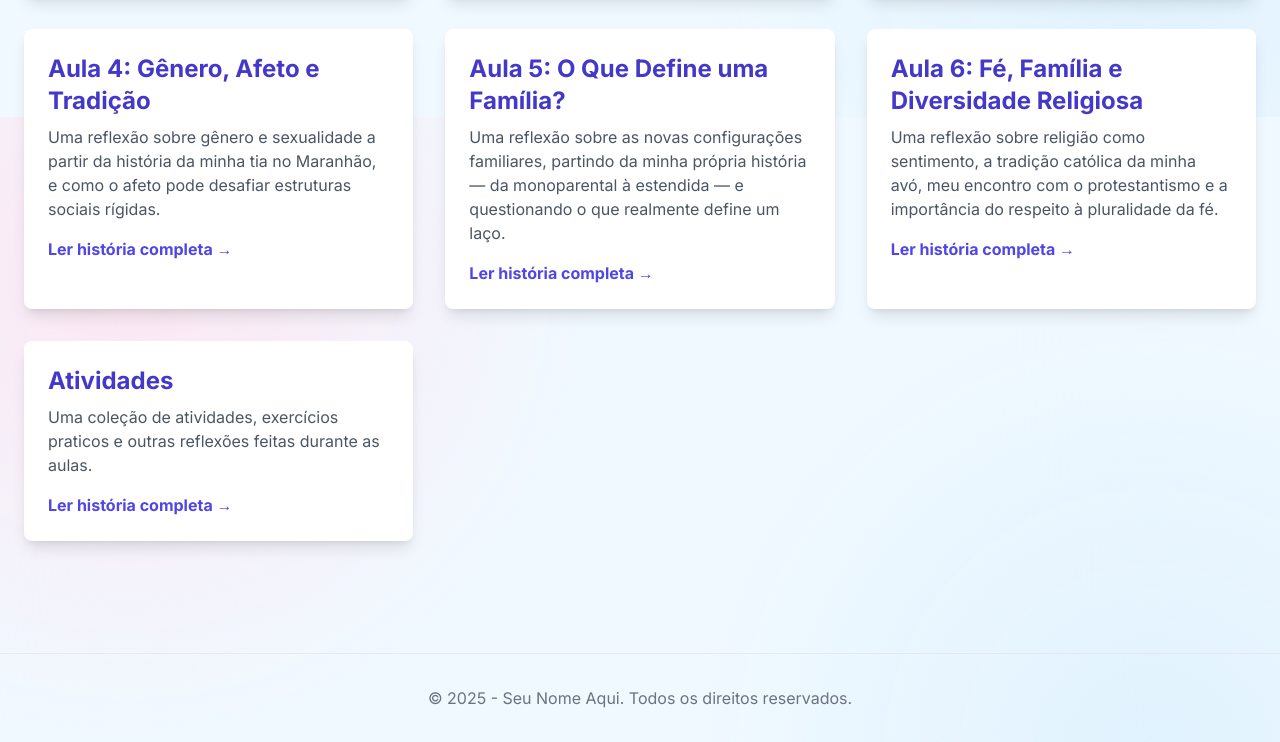
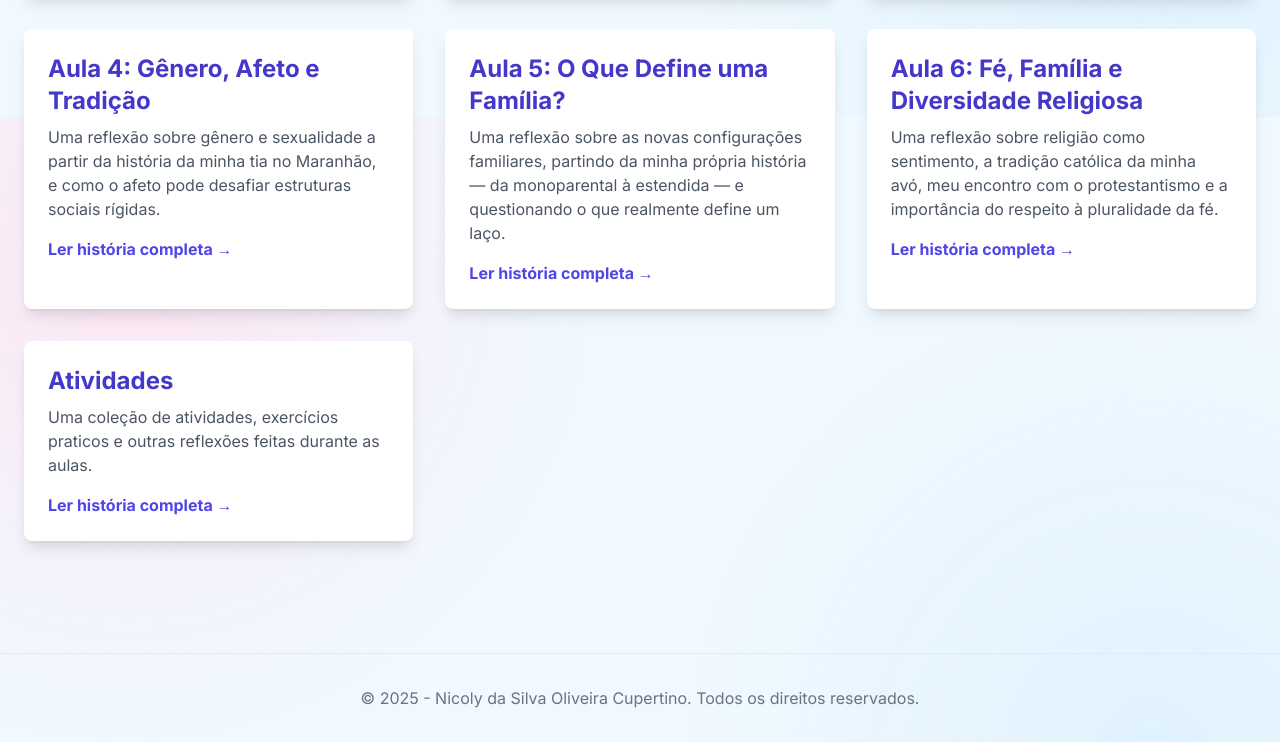
Before and after one commit to NicolyCupertino/Historias, a plain HTML site: page index.html in a window 1280 px wide. Shown: the part 683-1425 px from the top of the page. Drawn offline with nearby package versions, Linux system fonts and the light colour scheme.

Commit message:
Update index.html

```diff
--- a/index.html
+++ b/index.html
@@ -108,7 +108,7 @@ Aqui estão as histórias que moldaram quem sou — das raízes indígenas e nor
 
         <!-- Rodapé -->
         <footer class="text-center py-8 mt-16 border-t border-gray-200/80">
-            <p class="text-gray-500">&copy; 2025 - Seu Nome Aqui. Todos os direitos reservados.</p>
+            <p class="text-gray-500">&copy; 2025 - Nicoly da Silva Oliveira Cupertino. Todos os direitos reservados.</p>
         </footer>
 
     </div>
```
